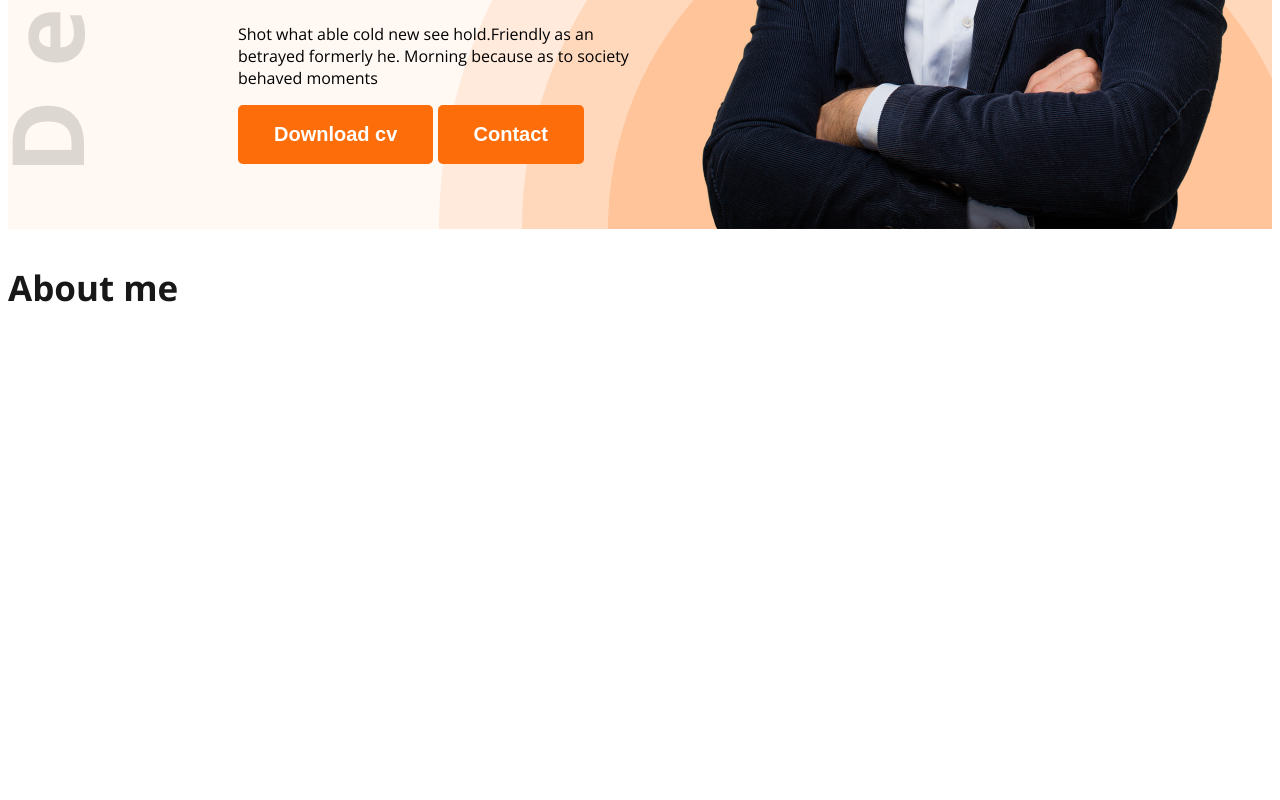
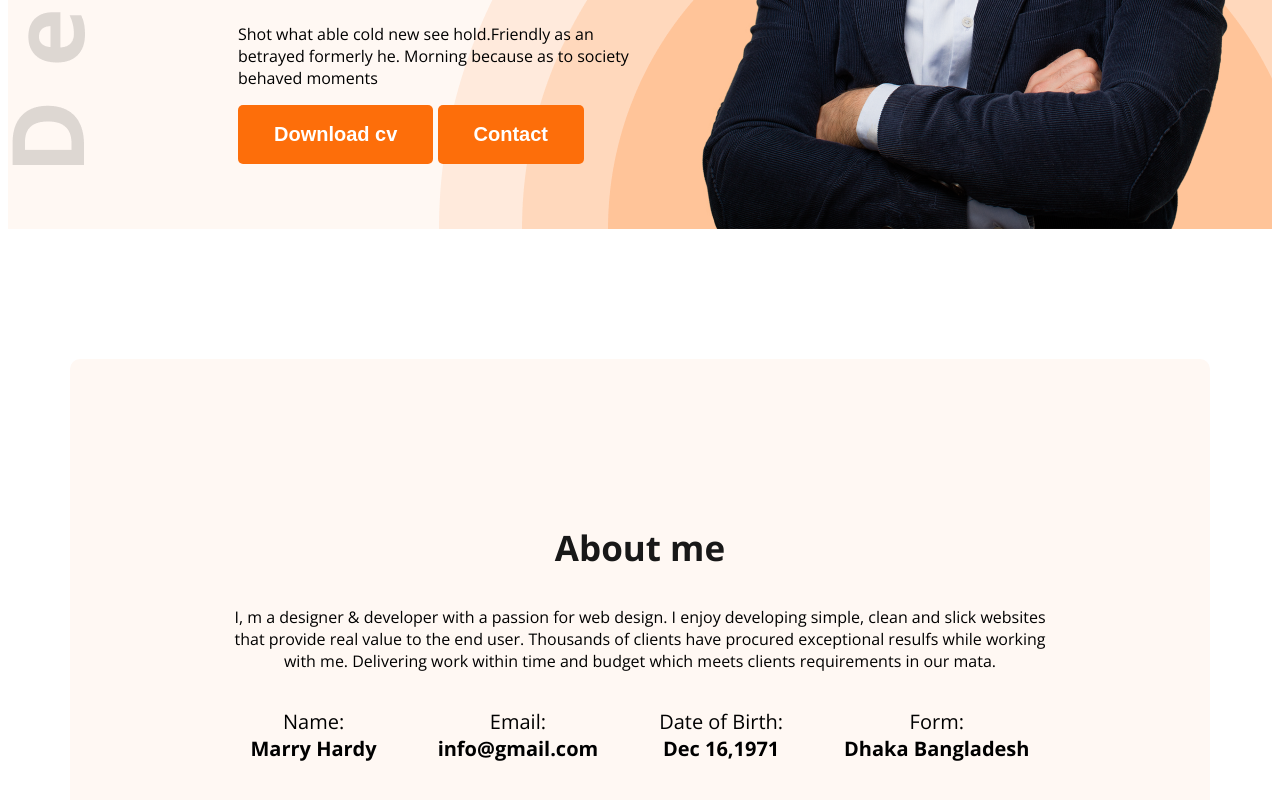
Before and after one commit to Mehedihasan-99/web-dev-portfolio, a plain HTML site: page index.html in a window 1280 px wide. Shown: the part 606-1406 px from the top of the page. Before the commit the page ends 952 px from the top, so only its background shows below. Drawn offline with nearby package versions, Linux system fonts and the light colour scheme.

Commit message:
add about section

```diff
--- a/index.html
+++ b/index.html
@@ -34,8 +34,29 @@
 
     </header>
     <main>
-        <section class="about">
+        <section class="about secondary-bg">
             <h3 class="section-title">About me</h3>
+            <p class="section-describtion">I, m a designer & developer with a passion for web design. I enjoy developing simple, clean and slick websites that provide real value to the end user. Thousands of clients have procured exceptional resulfs while working with me. Delivering work within time and budget which meets clients requirements in our mata.</p>
+
+            <div class="about-items">
+                <div class="about-item">
+                    <p class="item-title">Name:</p>
+                    <p class="item-describtion">Marry Hardy</p>
+                </div>
+                <div class="about-item">
+                    <p class="item-title">Email:</p>
+                    <p class="item-describtion">info@gmail.com</p>
+                </div>
+                <div class="about-item">
+                    <p class="item-title">Date of Birth:</p>
+                    <p class="item-describtion">Dec 16,1971 </p>
+                </div>
+                <div class="about-item">
+                    <p class="item-title">Form:</p>
+                    <p class="item-describtion">Dhaka Bangladesh</p>
+                </div>
+            </div>
+
 
         </section>
     </main>
--- a/style/portfolio.css
+++ b/style/portfolio.css
@@ -92,3 +92,30 @@ nav li a  {
     height: 676px;
     margin: auto;
 }
+
+/* main style */
+main{
+    max-width: 1140px;
+    margin: 0 auto;
+}
+
+/* about style */
+.about{
+    border-radius: 10px;
+    padding: 130px 150px;
+    text-align: center;
+    margin-top: 130px;
+}
+.about-items{
+    display: flex;
+    justify-content: space-around;
+    font-size: 20px;
+}
+.item-title{
+    margin-bottom: 0;
+}
+.item-describtion{
+    margin-top: 0;
+    font-weight: bold;
+
+}
```
